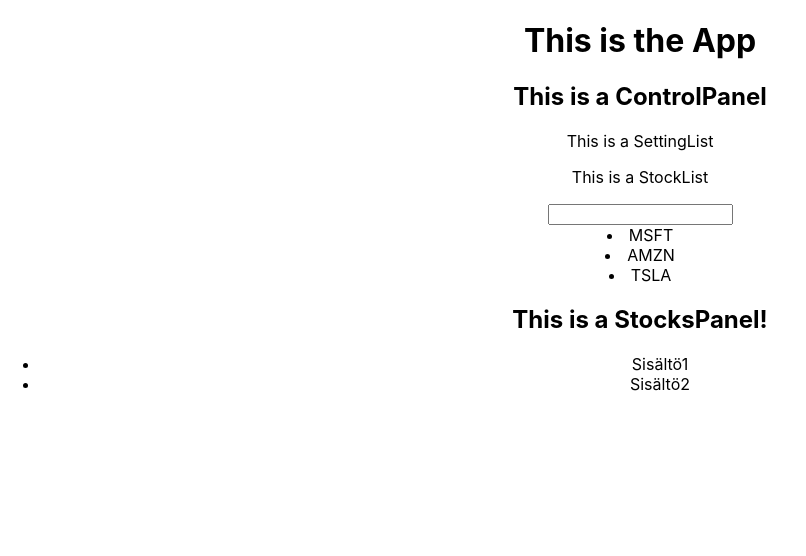
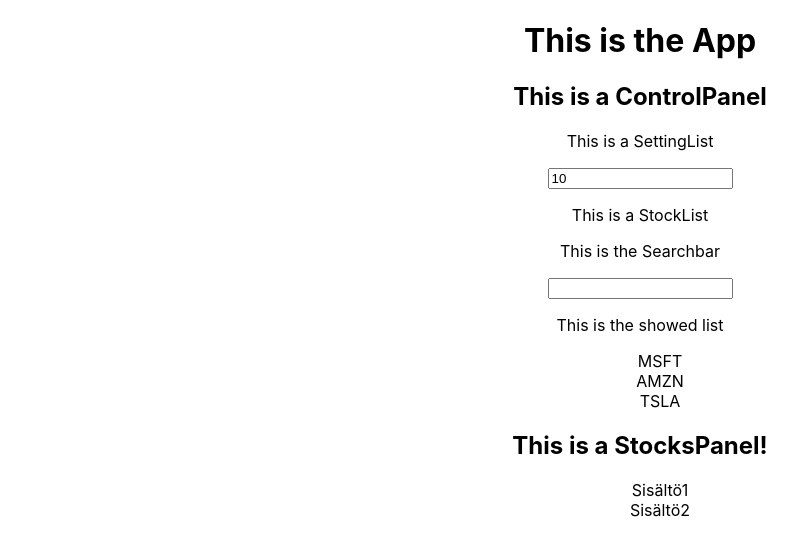
Before and after one commit to KeMaAid/reactstocks, a React (Create React App) app: page / in a window 1280 px wide. Shown: the top 556 px of the page, without its empty margins (0-806 px from the left). Built offline with nearby package versions, Linux system fonts and the light colour scheme.

Commit message:
added settings

```diff
--- a/src/App.js
+++ b/src/App.js
@@ -10,11 +10,15 @@ function App() {
     listMaxSize: 10
   });
 
+  function handleChange(newSetting){
+    setSetting(newSetting);
+  }
+
   return (
     <div className="App">
       <h1>This is the App</h1>
       <div className="control-panel">
-        <ControlPanel setting={setting}/>
+        <ControlPanel setting={setting} onChange={handleChange}/>
       </div>
       <div className="stocks-panel">
         <StocksPanel />
--- a/src/assets/ControlPanel.js
+++ b/src/assets/ControlPanel.js
@@ -2,14 +2,13 @@ import SettingList from './SettingList.js'
 import StockList from './StockList.js'
 //import { useState } from 'react'
 
-const ControlPanel = (props) => {
-
+const ControlPanel = props => {
 
     return (
     <div>
         <h2>This is a ControlPanel</h2>
         <div className="SettingList">
-            <SettingList />
+            <SettingList setting={props.setting} onChange={e => props.onChange(e)}/>
         </div>
         <div className="StockList">
             <StockList setting={props.setting}/>
--- a/src/assets/ListStocks.js
+++ b/src/assets/ListStocks.js
@@ -21,19 +21,20 @@ const ListStocks = (props) => {
         } else {
             setDisplay(fullList.slice(0, props.setting['listMaxSize']));
         }
-    }, [stocks, props.word, props.settings]);
+    }, [stocks, props.word, props.setting]);
 
 
     // todo change key and stock.name to work with real data
     return (
         <div>
-            {display.map((stock, key) => (
-                <div key={key}>
-                    <li>
+            <p>This is the showed list</p>
+            <ul>
+                {display.map((stock, key) => (
+                    <div key={key}>
                         {stock.name}
-                    </li>
-                </div>
-            ))}
+                    </div>
+                ))}
+            </ul>
         </div>
     );
 }
--- a/src/assets/SearchBar.js
+++ b/src/assets/SearchBar.js
@@ -1,10 +1,11 @@
-const Searchbar = (props) => {
+const Searchbar = props => {
     function handleChange(e){
         props.onChange(e.target.value);
     }
 
     return (
         <div>
+            <p>This is the Searchbar</p>
             <input value={props.word} onChange={handleChange} />
         </div>
     );
--- a/src/assets/SettingList.js
+++ b/src/assets/SettingList.js
@@ -1,7 +1,17 @@
-const SettingList = () => {
+const SettingList = props => {
 
-
-    return <p>This is a SettingList</p>;
+    return (
+        <div>
+            <p>This is a SettingList</p>
+            <input value={props.setting.listMaxSize}
+            onChange={(e) => {
+                var value = parseInt(e.target.value)
+                if(isNaN(value)){
+                    value = props.setting.listMaxSize
+                };
+                props.onChange({...props.setting, listMaxSize: value});
+            }}/>
+        </div>);
 
 }
 
--- a/src/assets/StockList.js
+++ b/src/assets/StockList.js
@@ -2,7 +2,7 @@ import SearchBar from './SearchBar.js'
 import ListStocks from './ListStocks.js'
 import { useState } from 'react'
 
-const StockList = (props) =>{
+const StockList = props =>{
     const [word, setWord] = useState("");
 
     function handleChange(newWord){
--- a/src/assets/StocksPanel.js
+++ b/src/assets/StocksPanel.js
@@ -5,8 +5,8 @@ function StocksPanel(){
         <div className="StocksPanel">
             <h2>This is a StocksPanel!</h2>
             <ul>
-                <li>Sisältö1</li>
-                <li>Sisältö2</li>
+                <div>Sisältö1</div>
+                <div>Sisältö2</div>
             </ul>
         </div>
     );
```
Also changed, not shown: 1 other file (tests, documents, lock files or other folders).
